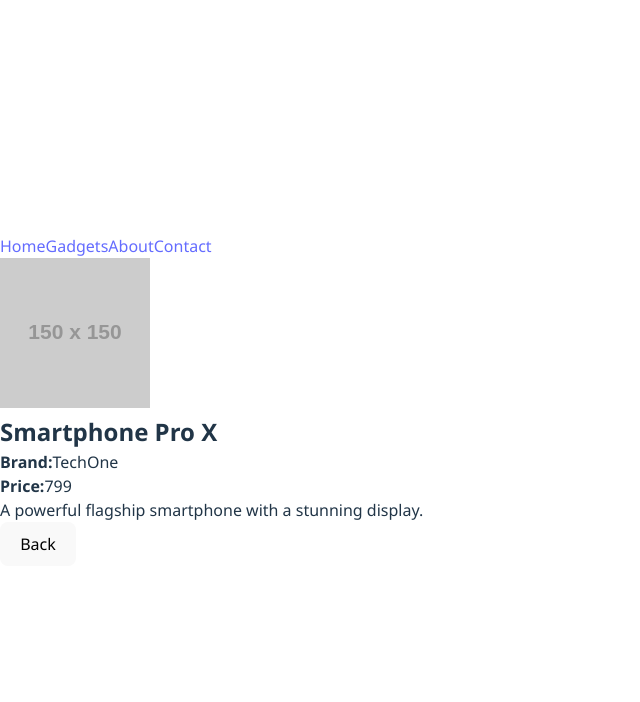
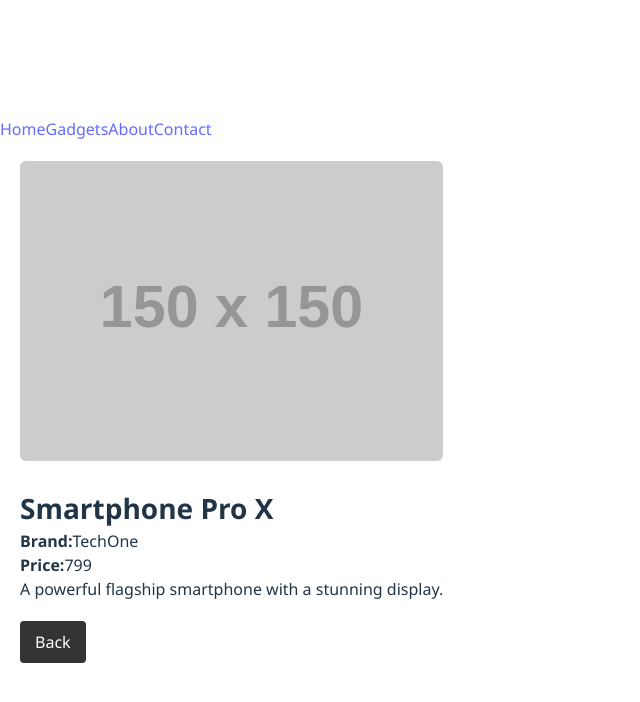
Before and after one commit to bijayjha2025/React_Practice, a React (Vite) app in the folder GadgetCatalog/gadgetcatalog/: page /gadgets/1 in a window 1280 px wide. Shown: the top 702 px of the page, without its empty margins (0-640 px from the left). Built offline with nearby package versions, Linux system fonts and the light colour scheme.

Commit message:
Gadget details styling

```diff
--- a/GadgetCatalog/gadgetcatalog/src/App.css
+++ b/GadgetCatalog/gadgetcatalog/src/App.css
@@ -45,6 +45,39 @@
 }
 
 .gadgetCard a:hover{
-  background-color: blue;
+  background-color: rgb(37, 199, 244);
   transform: scale(1.05);
 }
+
+.gadgetCard a:active{
+  border: 1px solid rgba(0, 0, 0, 0.81);
+  background-color: rgb(87, 87, 255);
+}
+
+.detailsContainer{
+  max-width: 700px;
+  padding: 30px auto;
+  padding: 20px;
+}
+
+.detailsContainer img{
+  width: 100%;
+  height: 300px;
+  object-fit: cover;
+  border-radius: 6px;
+}
+
+.detailsContainer h2{
+  font-size: 28px;
+  margin-top: 20px;
+}
+
+.backButton{
+  margin-top: 20px;
+  padding: 10px 15px;
+  background: hsl(0, 0%, 20%);
+  color: hsl(0, 0%, 100%);
+  border: none;
+  border-radius: 4px;
+  cursor: pointer;
+}
--- a/GadgetCatalog/gadgetcatalog/src/Pages/GadgetDetails.jsx
+++ b/GadgetCatalog/gadgetcatalog/src/Pages/GadgetDetails.jsx
@@ -9,8 +9,10 @@
     const gadget = gadgets.find((g)=> g.id === parseInt(id));
     const navigate = useNavigate();
 
+    if (!gadget) return <p style={{ padding: "20px", textAlign: "center" }}>Gadget not found.</p>;
+
     return(
-        <div>
+        <div className="detailsContainer">
         { gadget ? (
                 <div>
                     <img src={gadget.image} alt={gadget.name}/>
@@ -21,7 +23,7 @@
                     <p><strong>Price:</strong>{gadget.price}</p>
                     <p>{gadget.description}</p>
 
-                    <button onClick={()=> navigate(-1)}>Back</button>
+                    <button onClick={()=> navigate(-1)} className="backButton">Back</button>
                 </div>
             ) : ( <p>Gadget not found.</p> ) }
         </div>
```
